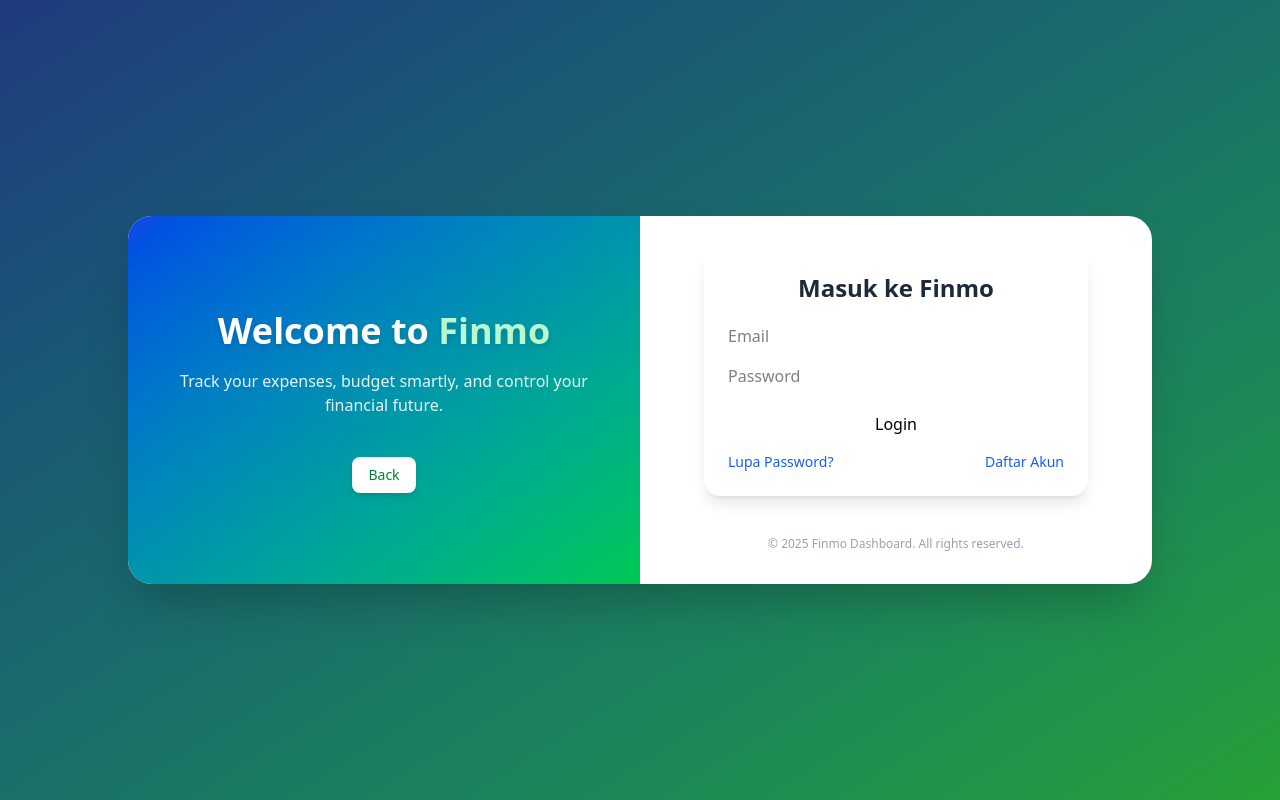
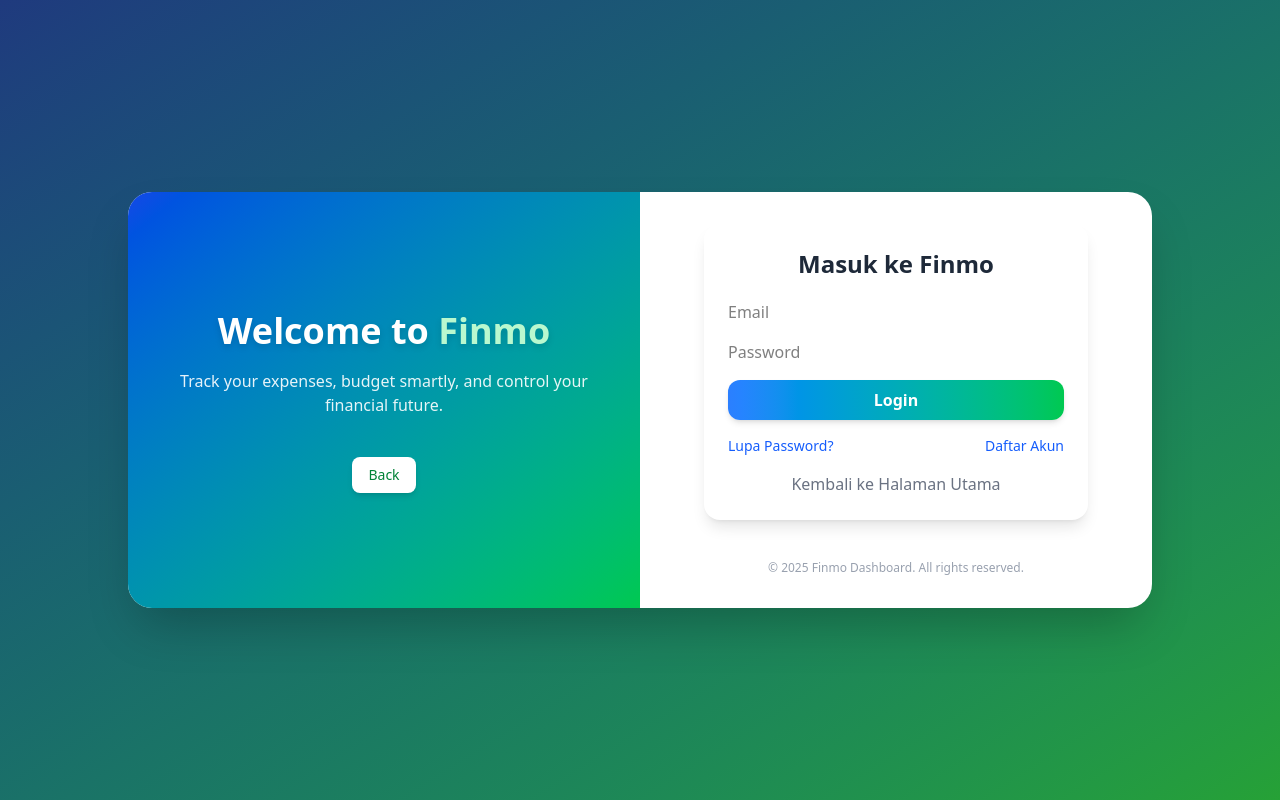
Before and after one commit to cikalalala/Finmo_BPF, a React (Vite) app: page /login in a window 1280 px wide. Built offline with nearby package versions, Linux system fonts and the light colour scheme.

Commit message:
Login/Register

```diff
--- a/src/pages/auth/Login.jsx
+++ b/src/pages/auth/Login.jsx
@@ -64,20 +64,30 @@ export default function Login() {
           onChange={handleChange}
           className="input input-bordered w-full"
         />
-      </div>
+
 
       <button
         type="submit"
-        className="btn btn-primary w-full mt-6 hover:scale-[1.02] transition-transform"
+        className="w-full py-2 text-white font-semibold rounded-xl
+             bg-gradient-to-r from-blue-500 to-green-500
+             hover:from-blue-600 hover:to-green-600
+             transition-transform hover:scale-[1.02] shadow-md"
       >
         Login
       </button>
+</div>
 
       <div className="flex justify-between mt-4 text-sm text-gray-600">
         <Link to="/forgot" className="hover:underline text-blue-600">Lupa Password?</Link>
         <Link to="/register" className="hover:underline text-blue-600">Daftar Akun</Link>
       </div>
 
+      <Link
+        to="/"
+        className="block text-center mt-4 text-gray-500 hover:text-blue-600 hover:underline transition-colors"
+      >
+        Kembali ke Halaman Utama
+      </Link>
     </form>
   );
 }
--- a/src/pages/auth/Register.jsx
+++ b/src/pages/auth/Register.jsx
@@ -3,7 +3,12 @@ import { useNavigate, Link } from "react-router-dom";
 import { supabase } from "../../assets/supabaseClient";
 
 export default function Register() {
-  const [formData, setFormData] = useState({ name: "", email: "", password: "" });
+  const [formData, setFormData] = useState({
+    name: "",
+    email: "",
+    password: ""
+  });
+
   const [error, setError] = useState("");
   const navigate = useNavigate();
 
@@ -16,10 +21,9 @@ export default function Register() {
     e.preventDefault();
     setError("");
 
-    // 1. Daftarkan ke Supabase Auth
     const { data: authData, error: authError } = await supabase.auth.signUp({
       email: formData.email,
-      password: formData.password,
+      password: formData.password
     });
 
     if (authError) {
@@ -27,14 +31,11 @@ export default function Register() {
       return;
     }
 
-    // 2. Simpan ke tabel `users`
-    const { error: dbError } = await supabase.from("users").insert([
-      {
-        name: formData.name,
-        email: formData.email,
-        password: formData.password, // disarankan hash di backend!
-      },
-    ]);
+    const { error: dbError } = await supabase.from("users").insert([{
+      name: formData.name,
+      email: formData.email,
+      password: formData.password, // Sebaiknya hash di backend
+    }]);
 
     if (dbError) {
       setError("Pendaftaran berhasil, tapi gagal menyimpan ke database: " + dbError.message);
@@ -47,9 +48,13 @@ export default function Register() {
 
   return (
     <form onSubmit={handleRegister} className="max-w-sm mx-auto p-6 bg-white bg-opacity-80 backdrop-blur-md rounded-2xl shadow-lg">
-      <h2 className="text-2xl font-extrabold text-gray-800 mb-5 text-center">Daftar Akun Finmo</h2>
+      <h2 className="text-2xl font-bold text-gray-800 mb-5 text-center">Daftar Akun Finmo</h2>
 
-      {error && <div className="text-red-500 text-sm mb-4 text-center">{error}</div>}
+      {error && (
+        <div className="text-red-500 text-center text-sm mb-4">
+          {error}
+        </div>
+      )}
 
       <input
         type="text"
@@ -75,9 +80,18 @@ export default function Register() {
         onChange={handleChange}
         className="input input-bordered w-full mb-3"
       />
-      <button type="submit" className="btn btn-primary w-full hover:scale-[1.02] transition-transform">Daftar</button>
 
-      {/* Sudah punya akun? */}
+      <button
+        type="submit"
+        className="w-full py-2 text-white font-semibold rounded-xl
+             bg-gradient-to-r from-blue-500 to-green-500
+             hover:from-blue-600 hover:to-green-600
+             transition-transform hover:scale-[1.02] shadow-md"
+      >
+        Register
+      </button>
+
+      {/* Link masuk */}
       <p className="text-center text-sm text-gray-600 mt-4">
         Sudah punya akun?{" "}
         <Link to="/login" className="text-blue-600 hover:underline">
```
